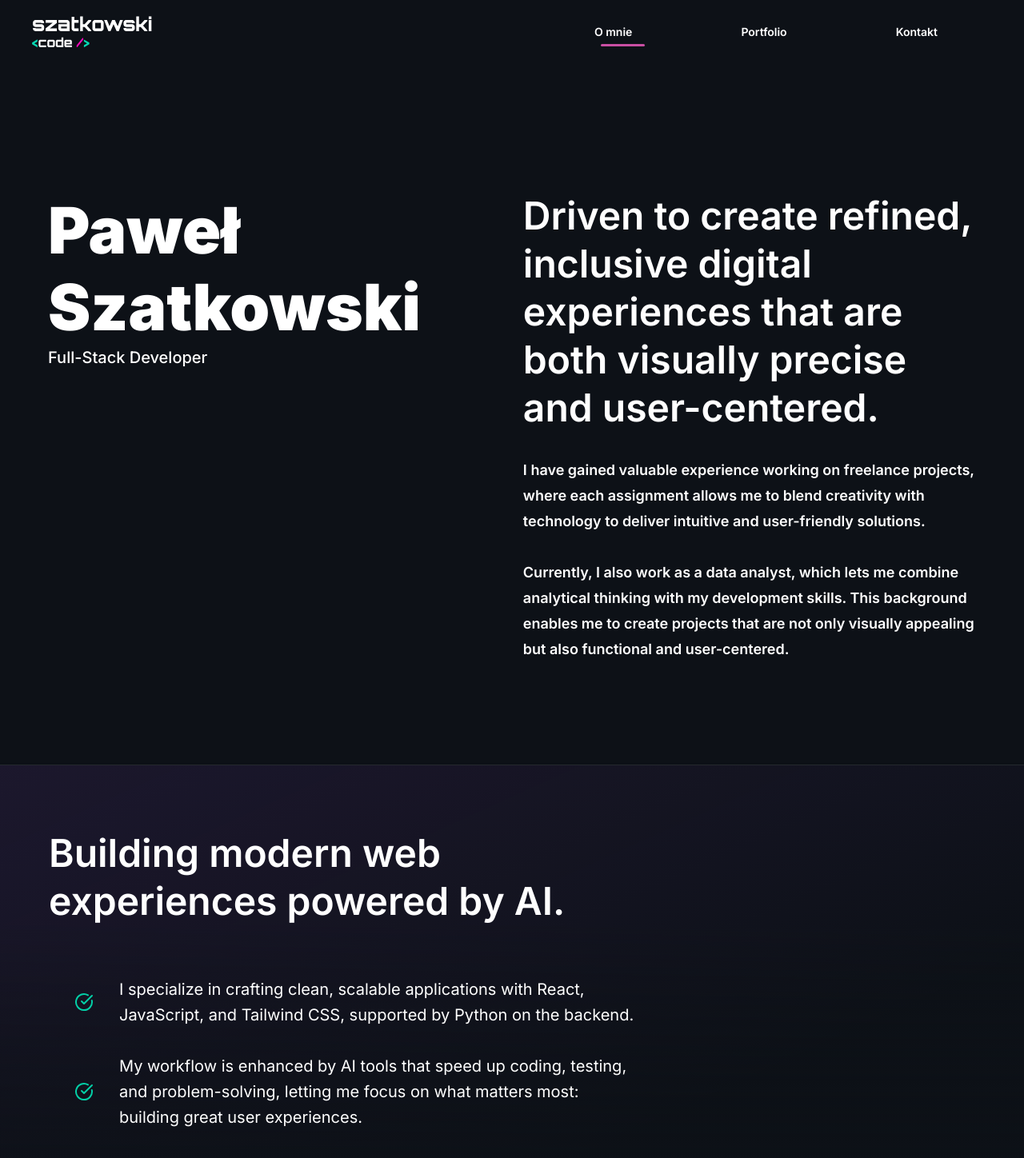
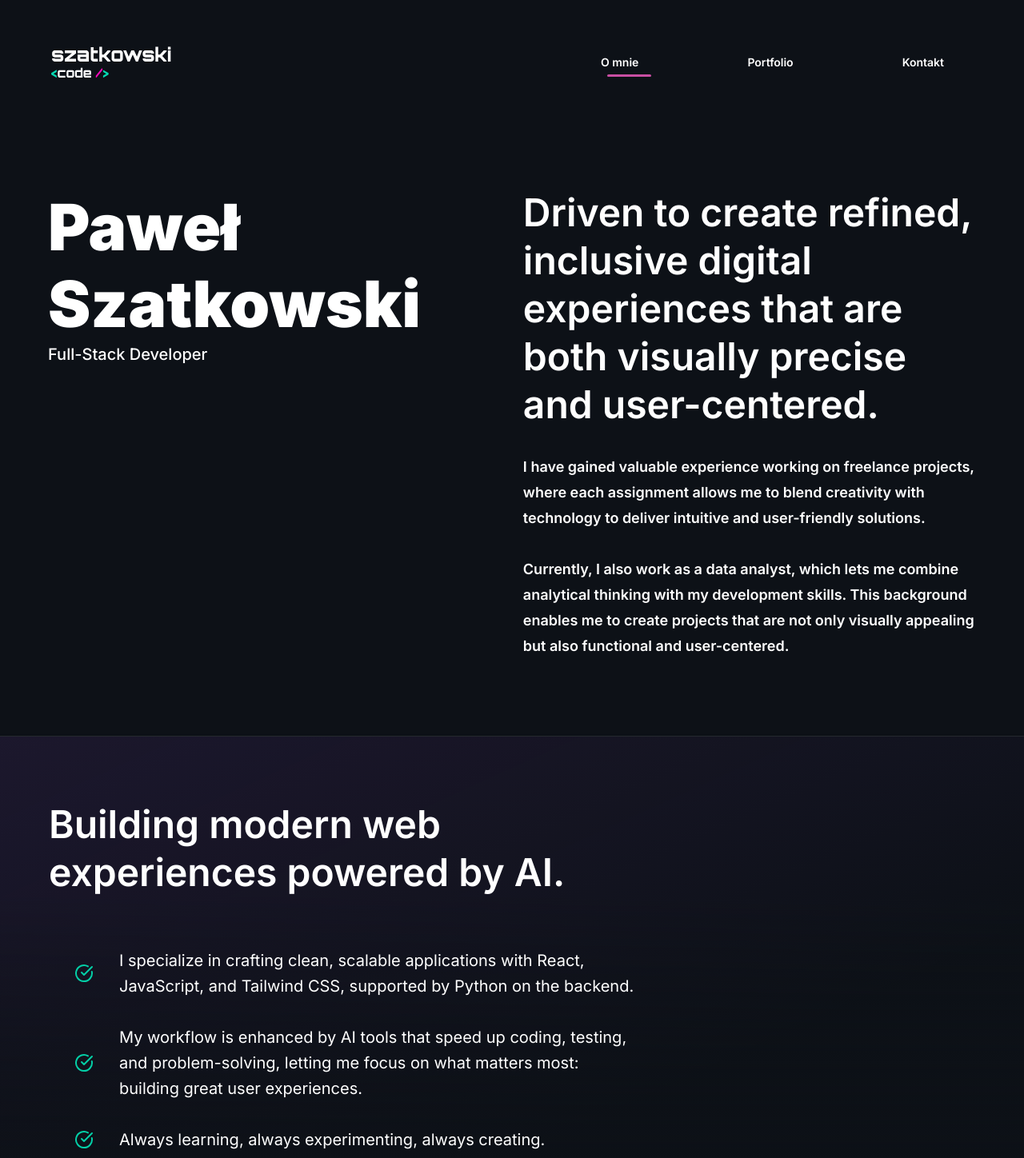
Before and after one commit to Szatkowskicg/szatkowski-code, a React (Vite) app: page /about in a window 1280 px wide. Shown: the top 1448 px of the page at 80% size. Built offline with nearby package versions, Linux system fonts and the light colour scheme.

Commit message:
szatkowski-code 1.0.6

```diff
--- a/src/App.jsx
+++ b/src/App.jsx
@@ -22,7 +22,7 @@ const AnimatedRoutes = () => {
 
 const App = () => {
   return (
-    <div className="min-h-dvh">
+    <div className="min-h-dvh overscroll-none">
       <Header />
       <AnimatedRoutes />
       {/* <BackgroundOverlay /> */}
--- a/src/components/About.jsx
+++ b/src/components/About.jsx
@@ -80,18 +80,18 @@ const SkillIconItem = ({ icon, title }) => {
 const About = () => {
   return (
     <div className="relative h-full pt-[10rem] overflow-y-auto box-border">
-      <div className="container space-y-[8rem]">
+      <div className="container space-y-[6rem]">
         {/* First section - Pawel */}
         <Reveal className="flex flex-col lg:flex-row max-lg:space-y-8">
-          <SequentialAnimations>
+          <div>
             <h1 className="h1 font-black">
               Paweł <br />
               Szatkowski
             </h1>
             <h5 className="h5 font-medium">Full-Stack Developer</h5>
-          </SequentialAnimations>
+          </div>
 
-          <SequentialAnimations className="lg:pl-[8rem] space-y-8" delay={0.8}>
+          <div className="lg:pl-[8rem] space-y-8">
             <h2 className="h2">
               Driven to create refined, inclusive digital experiences that are
               both visually precise and user-centered.
@@ -109,10 +109,11 @@ const About = () => {
               enables me to create projects that are not only visually appealing
               but also functional and user-centered.
             </p>
-          </SequentialAnimations>
+          </div>
         </Reveal>
 
         {/* Second section - Build modern web */}
+        <Reveal>
           <GradientDiv fade="bottom" gradient="br">
             <div className="flex">
               <div className="w-2/3 space-y-8">
@@ -125,8 +126,8 @@ const About = () => {
                     <CircleCheckBig className="w-6 h-6 text-color-2 shrink-0" />
                     <p>
                       I specialize in crafting clean, scalable applications with
-                    React, JavaScript, and Tailwind CSS, supported by Python on
-                    the backend.
+                      React, JavaScript, and Tailwind CSS, supported by Python
+                      on the backend.
                     </p>
                   </div>
 
@@ -143,16 +144,19 @@ const About = () => {
                   <div className="flex items-center space-x-8">
                     <CircleCheckBig className="w-6 h-6 text-color-2 shrink-0" />
 
-                  <p>Always learning, always experimenting, always creating.</p>
+                    <p>
+                      Always learning, always experimenting, always creating.
+                    </p>
                   </div>
                 </div>
               </div>
               <div className="w-1/3"></div>
             </div>
           </GradientDiv>
+        </Reveal>
 
         {/* Third section - Tiles */}
-        <div className="flex justify-between">
+        <Reveal className="flex justify-between">
           <Card
             title={"Frontend"}
             subtitle={
@@ -192,9 +196,10 @@ const About = () => {
             }
             icon={ShieldCheck}
           />
-        </div>
+        </Reveal>
 
         {/* Fourth section - Portfolio call to action  */}
+        <Reveal>
           <GradientDiv fade="top" gradient="tl">
             <div className="flex flex-col items-center justify-center space-y-4">
               <h3 className="h5 font-normal text-color-2">
@@ -207,6 +212,7 @@ const About = () => {
               <Button className={"text-xl"}>Portfolio</Button>
             </div>
           </GradientDiv>
+        </Reveal>
       </div>
       <Footer />
     </div>
--- a/src/components/Card.jsx
+++ b/src/components/Card.jsx
@@ -28,7 +28,7 @@ const Card = ({ title, subtitle, icon: Icon }) => {
   return (
     <div className="perspective-[1200px]">
       <motion.div
-        className="group relative w-[17rem] h-80 rounded-2xl bg-[#0D1117] border border-white/10 flex flex-col items-center justify-center p-6 overflow-hidden transition-all duration-200 hover:border-[#C94FA3]/50"
+        className="group relative w-[17rem] h-80 rounded-2xl bg-[#0D1117] border border-white/10 flex flex-col items-center justify-center p-6 overflow-hidden transition-all duration-200 hover:border-white/20"
         style={{
           rotateX: springX,
           rotateY: springY,
--- a/src/components/Header.jsx
+++ b/src/components/Header.jsx
@@ -5,11 +5,30 @@ import { HamburgerMenu } from "./design/Header";
 import { useState } from "react";
 import { disablePageScroll, enablePageScroll } from "scroll-lock";
 import MenuSvg from "../assets/svg/MenuSvg";
-import { motion } from "motion/react";
+import { motion, useSpring, useScroll, useTransform } from "motion/react";
 
 const Header = () => {
   const { pathname } = useLocation();
   const [openNavigation, setOpenNavigation] = useState(false);
+  const { scrollY } = useScroll();
+
+  const smoothScrollY = useSpring(scrollY, {
+    stiffness: 200,
+    damping: 25,
+    mass: 0.5,
+  });
+  const width = useTransform(smoothScrollY, [0, 300], ["100%", "60%"]);
+  const borderRadius = useTransform(scrollY, [0, 300], ["0rem", "1rem"]);
+  const backgroundColor = useTransform(
+    scrollY,
+    [0, 300],
+    ["rgba(255,255,255,0)", "rgba(255,255,255,0.04)"]
+  );
+  const backdropFilter = useTransform(
+    scrollY,
+    [0, 200],
+    ["blur(0px)", "blur(20px)"]
+  );
 
   const toggleNav = () => {
     if (openNavigation) {
@@ -23,14 +42,21 @@ const Header = () => {
 
   const handleClick = () => {
     if (!openNavigation) return;
-
     enablePageScroll();
     setOpenNavigation(false);
   };
 
   return (
-    <div className={`relative top-0 left-0 w-full z-50`}>
-      <div className="flex items-center px-5 py-5 lg:px-7.5 xl:px-10 max-lg:py-4">
+    <motion.div
+      style={{
+        width,
+        borderRadius,
+        backgroundColor,
+        backdropFilter,
+      }}
+      className="sticky top-3 lg:top-10 z-50 mx-auto flex items-center justify-between px-6 lg:px-10 xl:px-16 h-[4.75rem]"
+    >
+      {/* Logo */}
       <motion.div
         initial={{ x: -30, opacity: 0 }}
         animate={{ x: 0, opacity: 1 }}
@@ -42,12 +68,13 @@ const Header = () => {
         </Link>
       </motion.div>
 
+      {/* Nawigacja */}
       <nav
         className={`${
           openNavigation ? "flex" : "hidden"
         } fixed top-[5rem] left-0 right-0 bottom-0 bg-n-8 lg:static lg:flex lg:ml-auto lg:bg-transparent`}
       >
-          <div className="relative z-2 flex flex-col items-center justify-center m-auto lg:flex-row lg:space-x-20 xl:space-x-32 px-16">
+        <div className="relative z-2 flex flex-col items-center justify-center m-auto lg:flex-row lg:space-x-20 xl:space-x-32 px-8">
           {navigation.map((item) => (
             <Link
               key={item.id}
@@ -76,11 +103,11 @@ const Header = () => {
         <HamburgerMenu />
       </nav>
 
+      {/* Hamburger */}
       <button className="ml-auto lg:hidden px-3" onClick={toggleNav}>
         <MenuSvg openNavigation={openNavigation} />
       </button>
-      </div>
-    </div>
+    </motion.div>
   );
 };
 
--- a/src/components/Reveal.jsx
+++ b/src/components/Reveal.jsx
@@ -1,89 +1,43 @@
 import { motion, useInView, useAnimation } from "motion/react";
 import React, { useEffect, useRef } from "react";
-import SequentialAnimations from "./SequentialAnimarions";
 
-const Reveal = ({ children, className, delay = 0.2, onVisible }) => {
+const Reveal = ({ children, className }) => {
   const ref = useRef(null);
   const isInView = useInView(ref, {
     once: true,
-    amount: 0.5,
+    amount: 0.3,
   });
   const mainControls = useAnimation();
-
-  const classes = `relative ${className || ""}`;
 
   useEffect(() => {
     if (isInView) {
       mainControls.start("visible");
-      if (onVisible) {
-        onVisible();
-      }
     }
   }, [isInView]);
 
   return (
     <motion.div
       ref={ref}
-      className={classes}
+      className={`relative ${className || ""}`}
       variants={{
-        hidden: {
-          opacity: 0,
-          x: -30,
-        },
-        visible: {
-          opacity: 1,
-          x: 0,
-        },
-      }}
-      initial="hidden"
-      animate={mainControls}
-      transition={{
-        type: "spring",
-        stiffness: 100,
-        duration: 0.3,
+        hidden: { opacity: 0, y: 50 },
+        visible: { opacity: 1, y: 0 },
       }}
       exit={{
         opacity: 0,
         x: -30,
         transition: { ease: "easeIn", duration: 0.3 },
       }}
+      initial="hidden"
+      animate={mainControls}
+      transition={{
+        type: "spring",
+        stiffness: 70,
+        damping: 15,
+        duration: 0.3,
+      }}
     >
-      {React.Children.map(children, (child, index) => {
-        if (!React.isValidElement(child)) return child;
-
-        if (child.type === SequentialAnimations) {
-          return child;
-        }
-
-        const {
-          variants = {
-            hidden: { opacity: 0, x: -30 },
-            visible: { opacity: 1, x: 0 },
-          },
-          transition = {
-            type: "spring",
-            stiffness: 100,
-            duration: 0.3,
-            delay: delay + index * 0.2,
-          },
-        } = child.props;
-
-        const childClassName = child.props.className || "";
-        const motionClassName = `relative ${childClassName}`.trim();
-
-        return (
-          <motion.div
-            key={index}
-            variants={variants}
-            initial="hidden"
-            animate={isInView ? "visible" : "hidden"}
-            transition={transition}
-            className={motionClassName}
-          >
-            {child}
-          </motion.div>
-        );
-      })}
+      {children}
     </motion.div>
   );
 };
--- a/src/components/SequentialAnimarions.jsx
+++ b/src/components/SequentialAnimarions.jsx
@@ -11,8 +11,8 @@ const SequentialAnimations = ({ children, className, delay = 0.2 }) => {
 
         const {
           variants = {
-            hidden: { opacity: 0, x: -30 },
-            visible: { opacity: 1, x: 0 },
+            hidden: { opacity: 0, y: -30 },
+            visible: { opacity: 1, y: 0 },
           },
           transition = {
             type: "spring",
```
Lines whose indentation alone changed are shown as unchanged.
